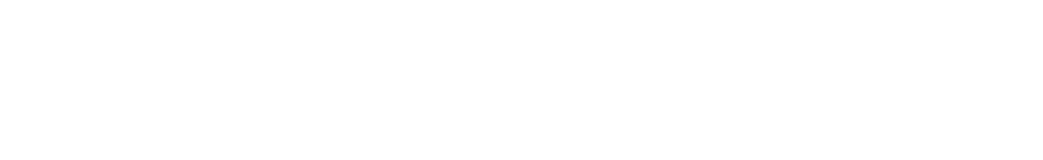
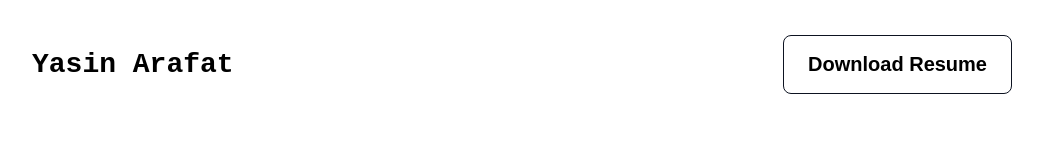
Before and after one commit to yasinarafat39/web_day9_assignment_1, a plain HTML site: page index.html in a window 1280 px wide. Shown: the whole page, without its empty margins (118-1161 px from the left). Drawn offline with Linux system fonts and the light colour scheme; a web font is replaced by a local one.

Commit message:
header section added

```diff
--- a/index.html
+++ b/index.html
@@ -4,12 +4,13 @@
     <meta charset="UTF-8" />
     <meta name="viewport" content="width=device-width, initial-scale=1.0" />
     <title>Assignment 01</title>
-    <link rel="stylesheet" href="styles/style.css">
+    <link rel="stylesheet" href="styles/style.css" />
   </head>
   <body>
     <!-- header section -->
-    <header>
-
+    <header class="header">
+      <h1 class="name">Yasin Arafat</h1>
+      <button class="btn-secondary ">Download Resume</button>
     </header>
 
     <!-- main section -->
--- a/styles/style.css
+++ b/styles/style.css
@@ -0,0 +1,55 @@
+@import url("https://fonts.googleapis.com/css2?family=Azeret+Mono:ital,wght@0,100..900;1,100..900&display=swap");
+/* font-family: "Azeret Mono", monospace; */
+
+* {
+  margin: 0;
+  padding: 0;
+}
+
+body {
+  max-width: 1440px;
+  margin: 0 auto;
+  font-family: "Azeret Mono", monospace;
+}
+
+/* shared design */
+
+.btn-secondary {
+  padding: 17px 24px;
+  border: 1px solid #0d1321;
+  background-color: transparent;
+  border-radius: 8px;
+  font-size: 20px;
+  font-weight: 600;
+  line-height: 23px;
+  cursor: pointer;
+}
+
+.btn-primary {
+  padding: 17px 24px;
+  background-color: #0d1321;
+  border-radius: 8px;
+  font-size: 20px;
+  font-weight: 600;
+  line-height: 23px;
+  cursor: pointer;
+}
+
+.primary-color {
+  color: #0d1321;
+}
+
+/* Header section */
+
+.header {
+  display: flex;
+  align-items: center;
+  justify-content: space-between;
+  margin: 35px 150px;
+}
+
+.header .name {
+  font-size: 28px;
+  font-weight: 800;
+  line-height: 33px;
+}
```
